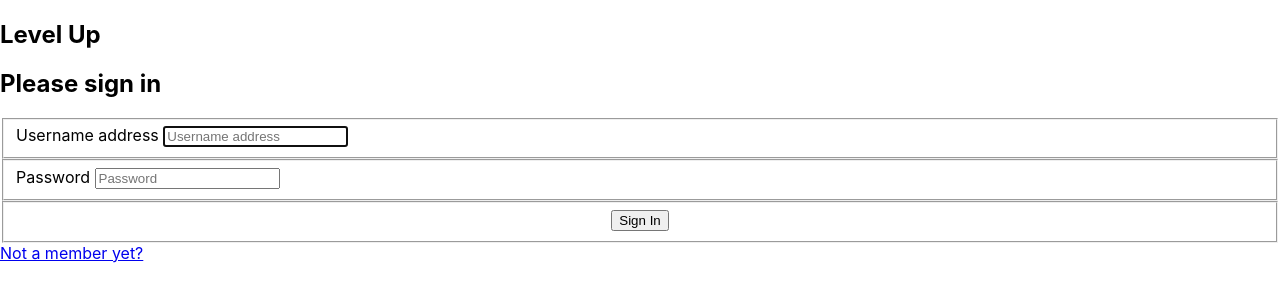
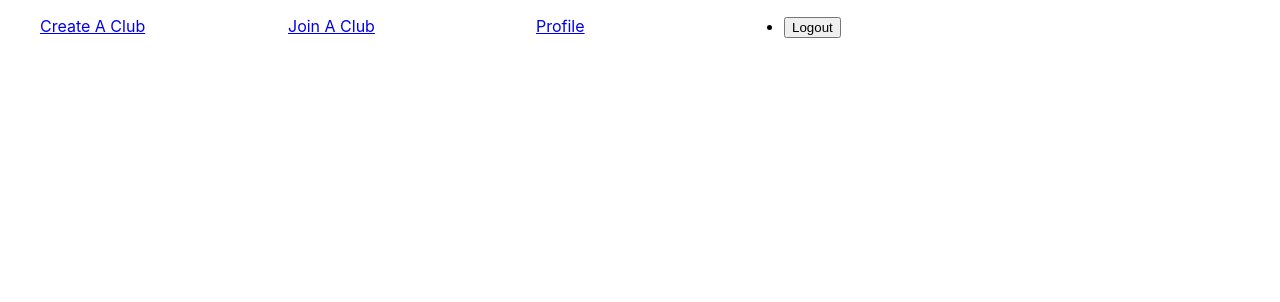
Before and after one commit to jackiebgregory/bookclub-client, a React (Create React App) app: page / in a window 1280 px wide. Before the commit this address led to /login. Shown: the top 302 px of the page. Built offline with nearby package versions, Linux system fonts and the light colour scheme; sample sign-in values are in the browser's storage.

Commit message:
added navbar

```diff
--- a/src/components/auth/Login.js
+++ b/src/components/auth/Login.js
@@ -26,7 +26,7 @@ export const Login = () => {
             .then(res => res.json())
             .then(res => {
                 if ("valid" in res && res.valid && "token" in res) {
-                    localStorage.setItem("lu_token", res.token)
+                    localStorage.setItem("bc_token", res.token)
                     navigate("/")
                 }
                 else {
@@ -43,7 +43,7 @@ export const Login = () => {
             </dialog>
             <section>
                 <form className="form--login" onSubmit={handleLogin}>
-                    <h1>Level Up</h1>
+                    <h1>BookClub</h1>
                     <h2>Please sign in</h2>
                     <fieldset>
                         <label htmlFor="inputUsername"> Username address </label>
--- a/src/components/auth/Register.js
+++ b/src/components/auth/Register.js
@@ -35,7 +35,7 @@ export const Register = () => {
                 .then(res => res.json())
                 .then(res => {
                     if ("token" in res) {
-                        localStorage.setItem("lu_token", res.token)
+                        localStorage.setItem("bc_token", res.token)
                         navigate("/")
                     }
                 })
--- a/src/components/bookclub.js
+++ b/src/components/bookclub.js
@@ -16,13 +16,13 @@
 import React from "react"
 import { Route, Routes, Navigate, BrowserRouter } from "react-router-dom"
 import { ApplicationViews } from "./ApplicationViews"
-// import { NavBar } from "./nav/NavBar"
+import { NavBar } from "./nav/NavBar"
 import { Login } from "./auth/Login"
 import { Register } from "./auth/Register"
 
 
 const RequireAuth = ({children}) => {
-    if (localStorage.getItem("lu_token")) {
+    if (localStorage.getItem("bc_token")) {
         return children
     } else {
         return <Navigate to="/login" />
@@ -33,10 +33,10 @@ export const BookClub = () => (
     <>
     <BrowserRouter>
     <Routes>
-        <Route path="/" element={<RequireAuth><ApplicationViews/></RequireAuth>}/>
+        <Route path="/" element={<RequireAuth><NavBar /><ApplicationViews /></RequireAuth>}/>
 
         <Route path="/login" element={<Login />}></Route>
-        <Route path="/register" element={<Register/>}></Route>
+        <Route path="/register" element={<Register />}></Route>
     </Routes>
     </BrowserRouter>
     </>
--- a/src/components/nav/NavBar.css
+++ b/src/components/nav/NavBar.css
@@ -0,0 +1,10 @@
+.navbar {
+  display: flex;
+  flex-wrap: nowrap;
+  justify-content: left;
+}
+
+.navbar__item {
+  flex-basis: 20%;
+  list-style-type: none;
+}
--- a/src/components/nav/NavBar.js
+++ b/src/components/nav/NavBar.js
@@ -0,0 +1,38 @@
+import React from "react"
+import { Link, useNavigate } from "react-router-dom"
+import "./NavBar.css"
+
+export const NavBar = () => {
+    const navigate = useNavigate()
+    return (
+        <ul className="navbar">
+            <li className="navbar__item">
+            <Link className="nav-link" to="/">Create A Club</Link>
+            </li>
+            <li className="navbar__item">
+            <Link className="nav-link" to="/events">Join A Club</Link>
+            </li>
+            <li className="navbar__item">
+            <Link className="nav-link" to="/profile">Profile</Link>
+            </li>
+            {
+                (localStorage.getItem("bc_token") !== null) ?
+                    <li className="nav-item">
+                        <button className="nav-link fakeLink"
+                            onClick={() => {
+                                localStorage.removeItem("bc_token")
+                                navigate({ pathname: "/" })
+                            }}
+                        >Logout</button>
+                    </li> :
+                    <>
+                        <li className="nav-item">
+                            <Link className="nav-link" to="/login">Login</Link>
+                        </li>
+                        <li className="nav-item">
+                            <Link className="nav-link" to="/register">Register</Link>
+                        </li>
+                    </>
+            }        </ul>
+    )
+}
```
